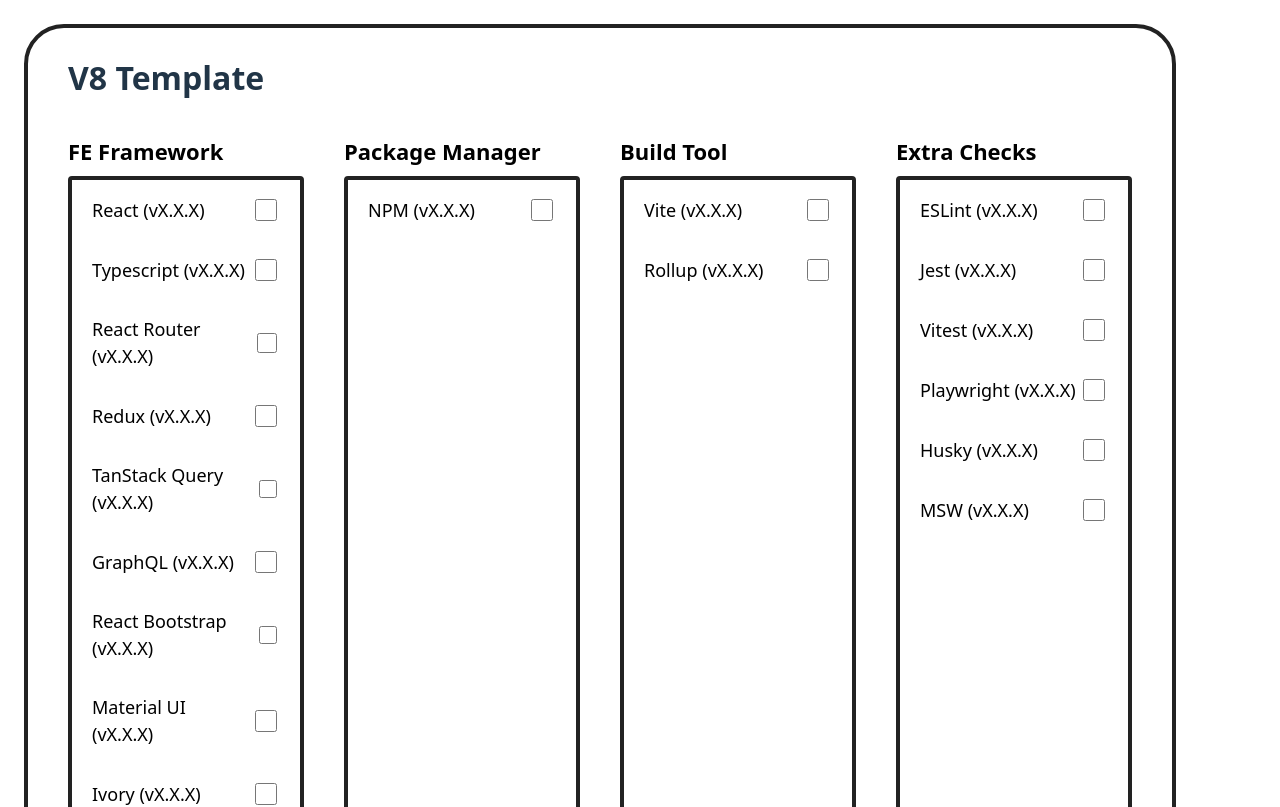
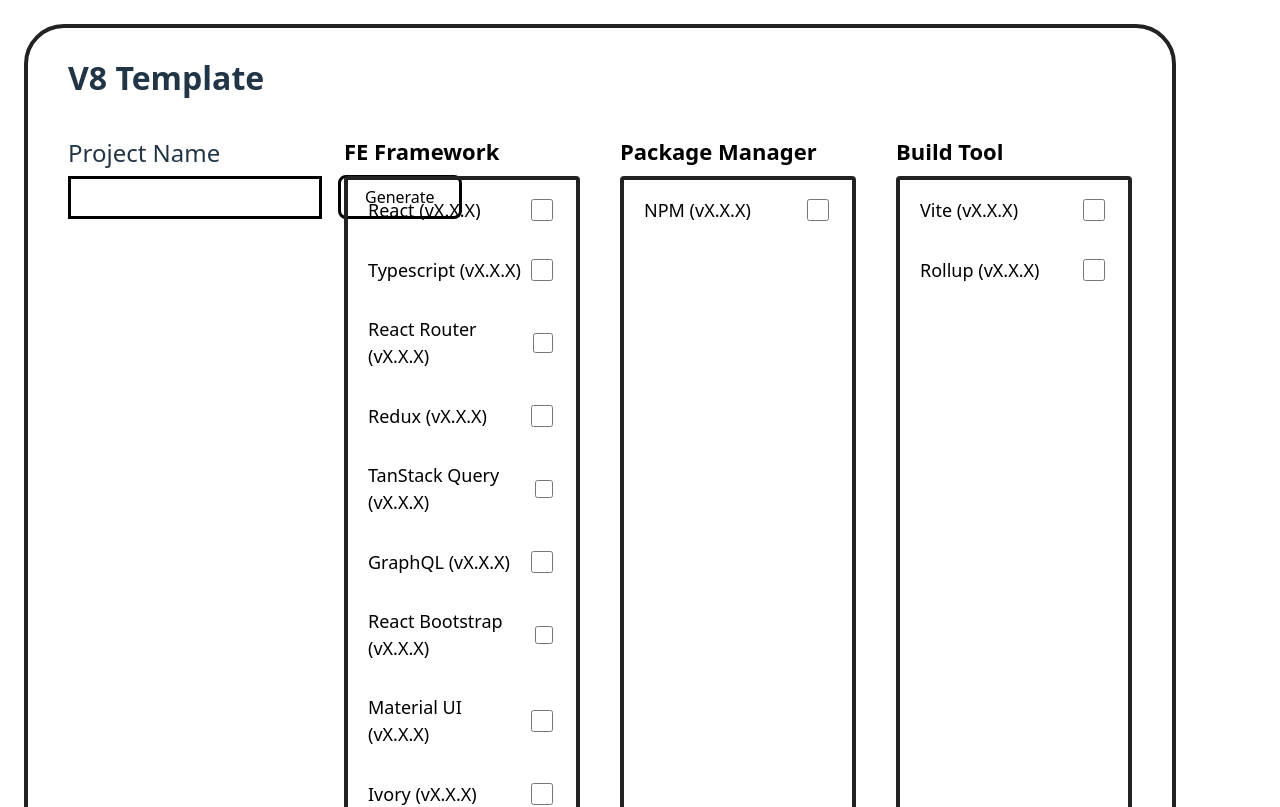
Before and after one commit to oliveirat3-ppb/hackathonV8, a React (Vite) app: page / in a window 1280 px wide. Shown: the top 807 px of the page. Built offline with nearby package versions, Linux system fonts and the light colour scheme.

Commit message:
feat: mini refact

```diff
--- a/src/App.css
+++ b/src/App.css
@@ -95,3 +95,40 @@
   height: 22px;
   border-radius: 2px;
 }
+
+.template-project-header {
+  margin-bottom: 32px;
+}
+
+.project-name-wrapper {
+  max-width: 100%;
+}
+
+.project-name-label {
+  display: block;
+  margin-bottom: 4px;
+  font-size: 24px;
+}
+
+.project-name-row {
+  display: flex;
+  align-items: center;
+  gap: 16px;
+}
+
+.project-name-input {
+  color: white;
+  flex: 1;
+  padding: 8px;
+  border: 3px solid #000;
+  font-size: 18px;
+}
+
+.generate-button {
+  color: black;
+  padding: 8px 24px;
+  border: 3px solid #000;
+  background: #fff;
+  font-size: 16px;
+  cursor: pointer;
+}
--- a/src/App.tsx
+++ b/src/App.tsx
@@ -1,9 +1,16 @@
+import { useState } from "react";
 import "./App.css";
 
 import { TEMPLATE_SECTIONS } from "./constants/template_sections";
 import { TemplateColumn } from "./components/Template/TemplateColumn";
 
 function App() {
+  const [projectName, setProjectName] = useState("");
+
+  const handleGenerate = () => {
+    console.log("Generate template for:", projectName);
+  };
+
   return (
     <div className="app">
       <div className="template">
@@ -12,6 +19,32 @@
         </header>
 
         <main className="template-body">
+          <section className="template-project-header">
+            <div className="project-name-wrapper">
+              <label className="project-name-label" htmlFor="project-name-input">
+                Project Name
+              </label>
+
+              <div className="project-name-row">
+                <input
+                  id="project-name-input"
+                  type="text"
+                  className="project-name-input"
+                  value={projectName}
+                  onChange={event => setProjectName(event.target.value)}
+                />
+
+                <button
+                  type="button"
+                  className="generate-button"
+                  onClick={handleGenerate}
+                >
+                  Generate
+                </button>
+              </div>
+            </div>
+          </section>
+
           {TEMPLATE_SECTIONS.map(section => (
             <TemplateColumn
               key={section.id}
```
